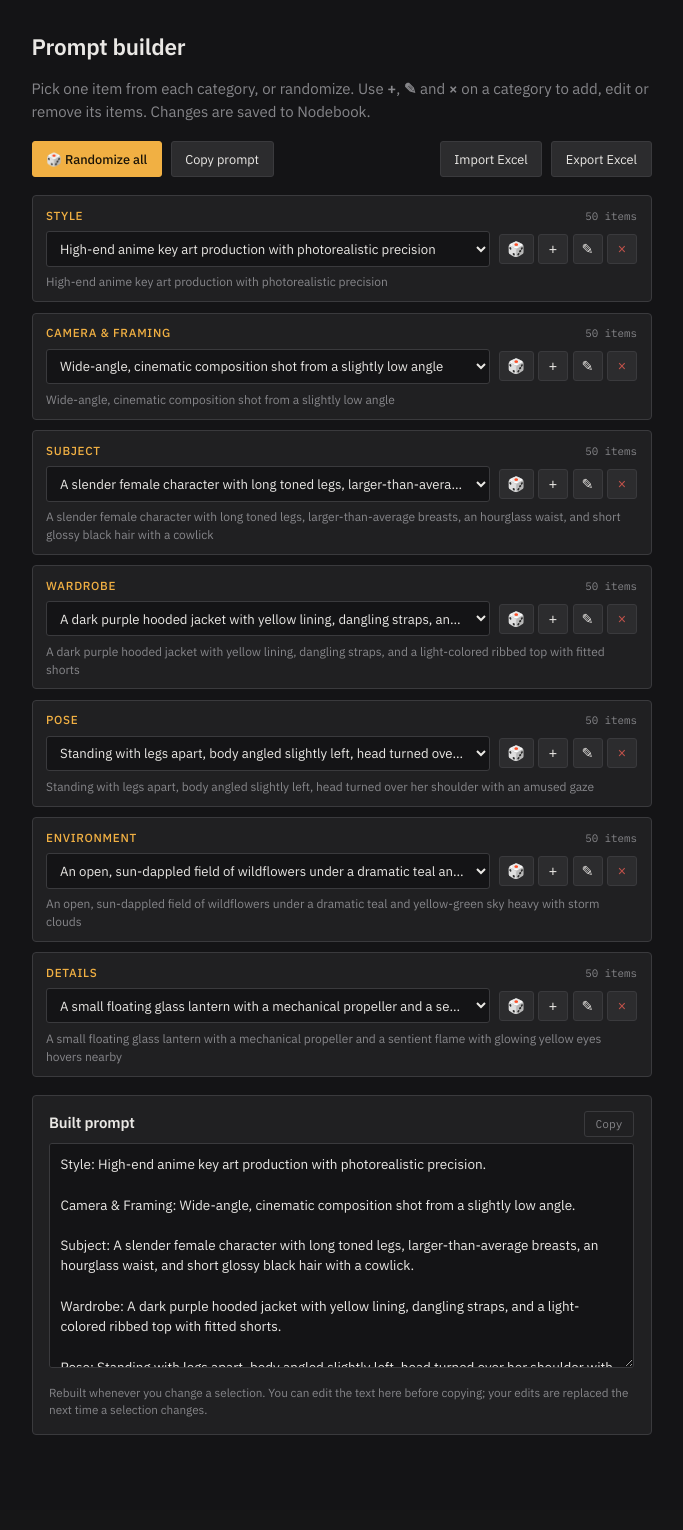
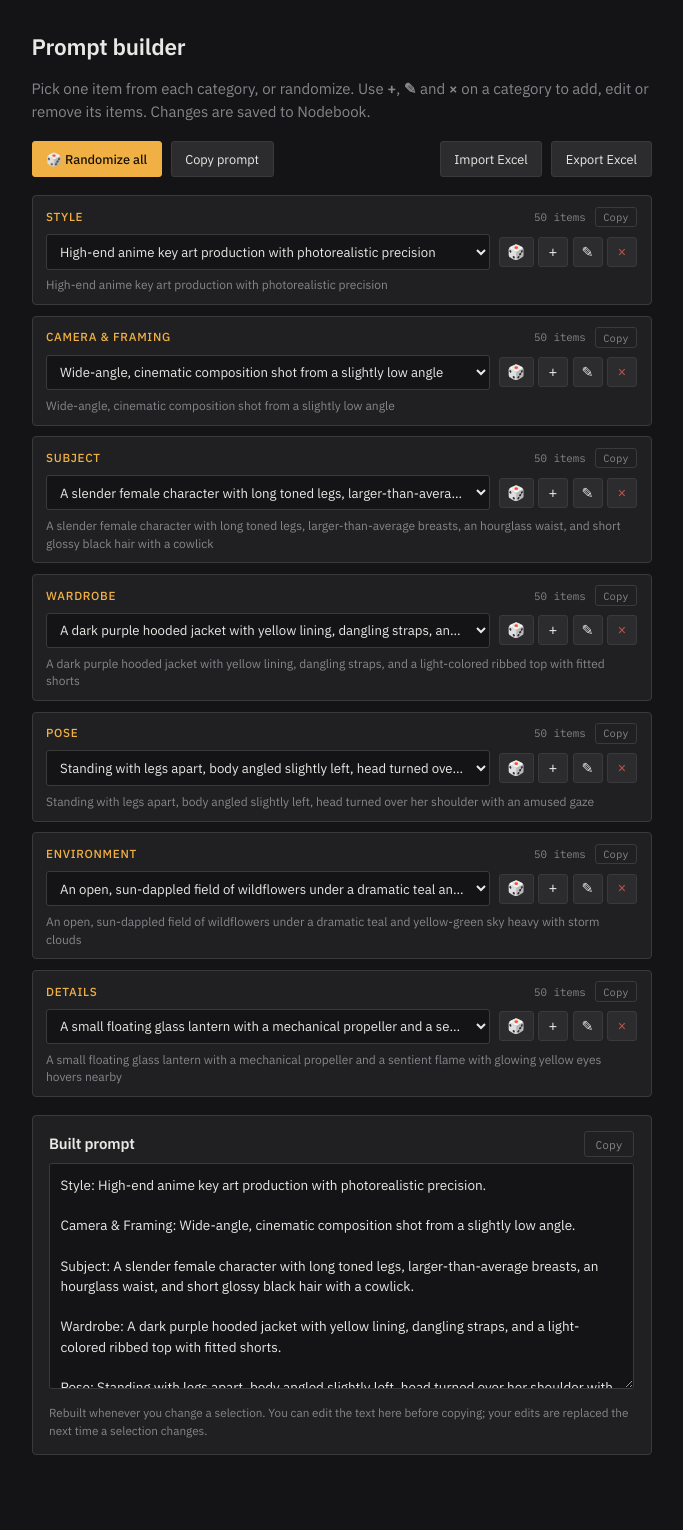
Before and after one commit to riseordie-85/nodebook, a Flask app: page /generator in a window 1280 px wide. Shown: the part 53-1583 px from the top of the page, without its empty margins (81-764 px from the left). Before the commit the page ends 1488 px from the top, so only its background shows below. Run offline with Flask 3, Linux system fonts and the light colour scheme; the visitor is signed in with stand-in values (Sample User, id 1); data comes from the database, SQL or seed files in the repository; some libraries are stand-ins or nearby versions.

Commit message:
Prompt builder: add a Copy button to each category
Each category card now has a Copy button in its header that copies just the
selected item's text. Clipboard fallback now works for any text.

Co-Authored-By: Claude Sonnet 5.5 <noreply@anthropic.com>
Claude-Session: https://claude.ai/code/session_01CszbcUaF8V9hz9xs8kY4uC

```diff
--- a/static/css/style.css
+++ b/static/css/style.css
@@ -528,7 +528,9 @@ h3 { font-size: 0.85rem; color: var(--muted); margin-top: 1.2em; }
 }
 .builder-card-head { grid-area: head; display: flex; justify-content: space-between; align-items: baseline; }
 .builder-label { font-size: 0.78rem; font-weight: 500; letter-spacing: 0.06em; text-transform: uppercase; color: var(--accent); }
+.builder-head-right { display: flex; align-items: center; gap: 0.6rem; }
 .builder-count { font-size: 0.72rem; font-family: var(--mono); }
+.builder-card .copy-btn:disabled { opacity: 0.35; cursor: default; }
 .builder-select {
   grid-area: select;
   min-width: 0;
--- a/static/js/generator.js
+++ b/static/js/generator.js
@@ -81,7 +81,7 @@
     card.querySelector(".builder-count").textContent = cat.items.length + (cat.items.length === 1 ? " item" : " items");
     const current = itemById(cat, selected[cat.id]);
     preview.textContent = current ? current.text : "";
-    for (const btn of card.querySelectorAll('[data-action="random"],[data-action="edit"],[data-action="remove"]')) {
+    for (const btn of card.querySelectorAll('[data-action="random"],[data-action="edit"],[data-action="remove"],[data-action="copy"]')) {
       btn.disabled = empty;
     }
   }
@@ -94,7 +94,10 @@
       card.innerHTML =
         '<div class="builder-card-head">' +
           '<label class="builder-label" for="sel-' + cat.id + '"></label>' +
-          '<span class="builder-count muted"></span>' +
+          '<span class="builder-head-right">' +
+            '<span class="builder-count muted"></span>' +
+            '<button type="button" class="copy-btn copy-btn-small" data-action="copy" title="Copy this item" aria-label="Copy this item">Copy</button>' +
+          '</span>' +
         '</div>' +
         '<select class="builder-select" id="sel-' + cat.id + '"></select>' +
         '<p class="builder-preview"></p>' +
@@ -174,8 +177,14 @@
   async function copyText(text, btn) {
     let ok = false;
     try { await navigator.clipboard.writeText(text); ok = true; } catch (e) {
-      outputEl.select();
+      const ta = document.createElement("textarea");
+      ta.value = text;
+      ta.style.position = "fixed";
+      ta.style.opacity = "0";
+      document.body.appendChild(ta);
+      ta.select();
       try { ok = document.execCommand("copy"); } catch (e2) { ok = false; }
+      document.body.removeChild(ta);
     }
     const original = btn.dataset.label || btn.textContent;
     btn.dataset.label = original;
@@ -208,6 +217,11 @@
       case "add": openDialog({ type: "add", cat }); break;
       case "edit": openDialog({ type: "edit", cat, item: itemById(cat, selected[cat.id]) }); break;
       case "remove": removeSelected(cat); break;
+      case "copy": {
+        const item = itemById(cat, selected[cat.id]);
+        if (item) copyText(item.text, btn);
+        break;
+      }
     }
   });
 
```
